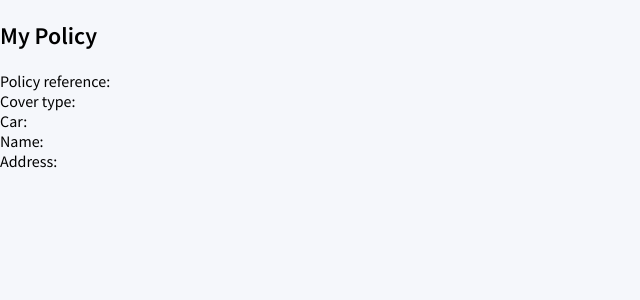
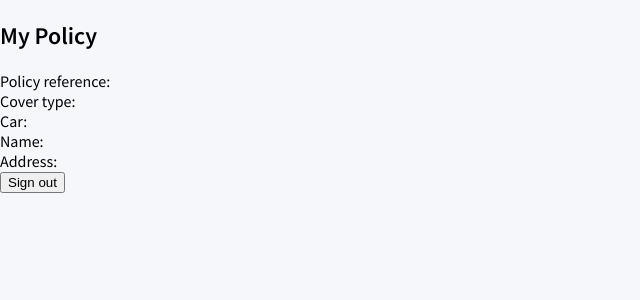
Before and after one commit to ArifEbrahim/login-tech-test, a React (Create React App) app: page /policy in a window 1280 px wide. Shown: the top 300 px of the page, without its empty margins (0-640 px from the left). Built offline with nearby package versions, Linux system fonts and the light colour scheme.

Commit message:
added sign out button

```diff
--- a/src/Policy/Policy.js
+++ b/src/Policy/Policy.js
@@ -10,6 +10,7 @@ export default function Policy() {
       <PolicySection label={'Car:'} text={''}/>
       <PolicySection label={'Name:'} text={''}/>
       <PolicySection label={'Address:'} text={''}/>
+      <button>Sign out</button>
     </>
   );
 }
```
Also changed, not shown: 1 other file (tests, documents, lock files or other folders).
